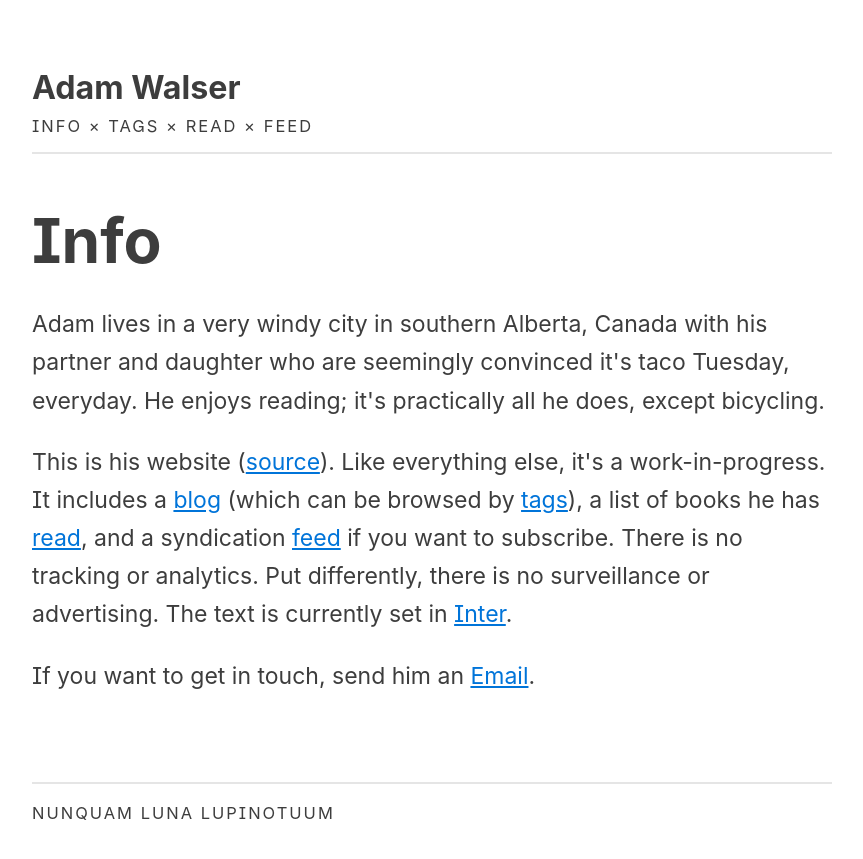
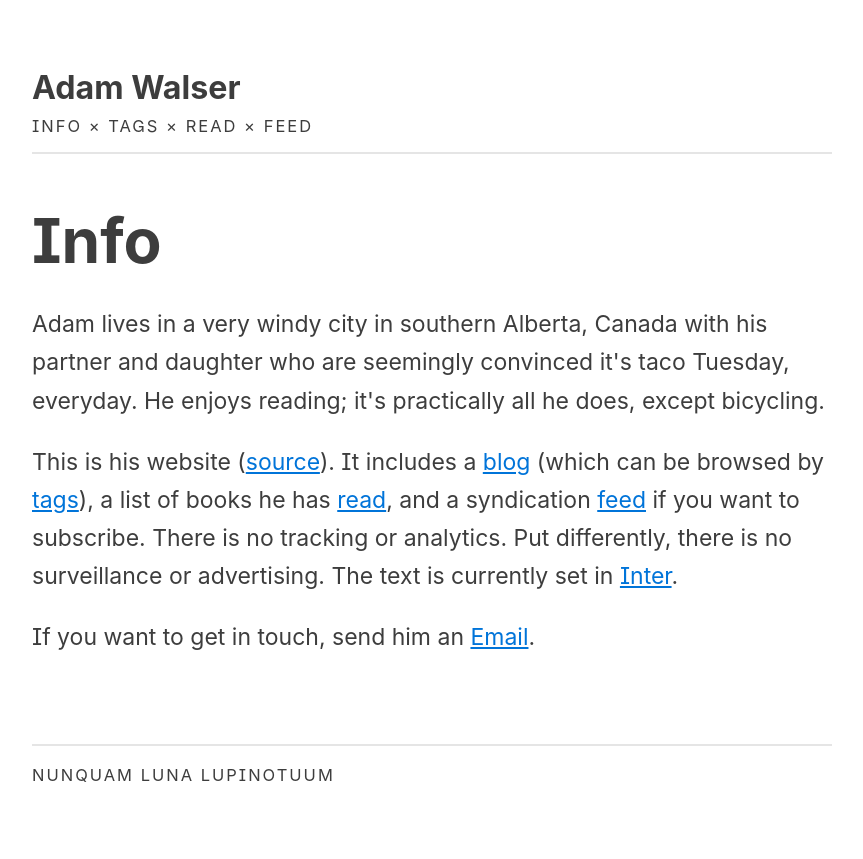
Before and after one commit to ajpwalser/ajpwalser.github.io, a Jekyll site: the page built from info.html, in a window 1280 px wide. Shown: the top 859 px of the page, without its empty margins (208-1071 px from the left). Built offline with Jekyll 4.4.1, drawn with Linux system fonts in a browser that asks for light colours; some web fonts are replaced.

Commit message:
Update info.html

```diff
--- a/info.html
+++ b/info.html
@@ -6,6 +6,6 @@
 
 <h2>Info</h2>
 <p class="first">Adam lives in a very windy city in southern Alberta, Canada with his partner and daughter who are seemingly convinced it's taco Tuesday, everyday. He enjoys reading; it's practically all he does, except bicycling.</p>
-<p>This is his website (<a href="">source</a>). Like everything else, it's a work-in-progress. It includes a <a href="https://ajpwalser.github.io/">blog</a> (which can be browsed by <a href="https://ajpwalser.github.io/tags/">tags</a>), a list of books he has <a href="https://ajpwalser.github.io/read/">read</a>, and a syndication <a href="https://ajpwalser.github.io/feed.xml">feed</a> if you want to subscribe. There is no tracking or analytics. Put differently, there is no surveillance or advertising. The text is currently set in <a href="https://rsms.me/inter/">Inter</a>.</p>
+<p>This is his website (<a href="https://github.com/ajpwalser/ajpwalser.github.io">source</a>). It includes a <a href="https://ajpwalser.github.io/">blog</a> (which can be browsed by <a href="https://ajpwalser.github.io/tags/">tags</a>), a list of books he has <a href="https://ajpwalser.github.io/read/">read</a>, and a syndication <a href="https://ajpwalser.github.io/feed.xml">feed</a> if you want to subscribe. There is no tracking or analytics. Put differently, there is no surveillance or advertising. The text is currently set in <a href="https://rsms.me/inter/">Inter</a>.</p>
 <p>If you want to get in touch, send him an <a href="mailto:ajpwalser@gmail.com">Email</a>.
 <div class="spacer"></div>
```
